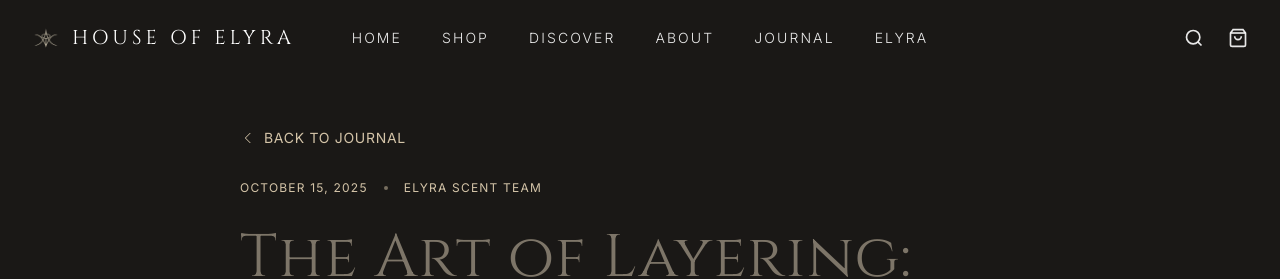
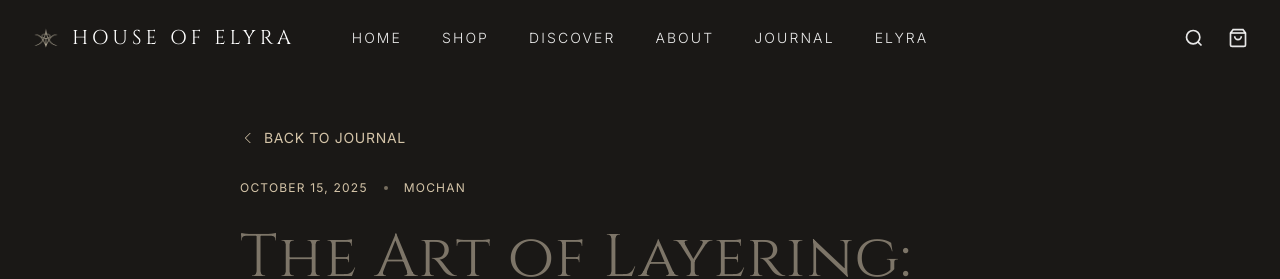
Before and after one commit to Ardyn-Mochan/houseofelyra-brand, a React (Vite) app: page /blog/art-of-layering-perfume in a window 1280 px wide. Shown: the top 279 px of the page. Built offline with nearby package versions, Linux system fonts and the light colour scheme.

Commit message:
Update blog authors to Mochan

```diff
--- a/src/data/blogPosts.js
+++ b/src/data/blogPosts.js
@@ -5,7 +5,7 @@ export const blogPosts = [
         title: 'The Art of Layering: How to Create Your Signature Scent',
         excerpt: 'Discover the secrets to combining fragrances to create a scent that is uniquely yours. Learn which notes complement each other and how to balance intensity.',
         date: 'October 15, 2025',
-        author: 'Elyra Scent Team',
+        author: 'Mochan',
         image: '/images/blog-layering.jpg',
         content: `
             <p>Fragrance layering, or "cocktailing," is the art of mixing two or more scents to create a bespoke fragrance that expresses your unique personality. It’s not just about spraying two perfumes on top of each other; it’s about understanding how notes interact.</p>
@@ -32,7 +32,7 @@ export const blogPosts = [
         title: 'Liquid Gold: A Brief History of Oud in Perfumery',
         excerpt: 'Trace the origins of one of the world’s most precious ingredients. From ancient rituals to modern luxury, explore why oud continues to captivate.',
         date: 'November 2, 2025',
-        author: 'Sarah Jenkins',
+        author: 'Mochan',
         image: '/images/blog-oud.jpg',
         content: `
             <p>Oud, often referred to as "liquid gold," is one of the most expensive and sought-after ingredients in the world of perfumery. Derived from the resinous heartwood of the agar tree, its scent is complex, woody, animalic, and deeply spiritual.</p>
@@ -54,7 +54,7 @@ export const blogPosts = [
         title: 'Scent and Memory: Why Fragrance is So Nostalgic',
         excerpt: 'Ever smell a perfume and instantly travel back in time? Science explains the powerful link between our sense of smell and our memories.',
         date: 'November 20, 2025',
-        author: 'Dr. Elena Rossi',
+        author: 'Mochan',
         image: '/images/blog-memory.jpg',
         content: `
             <p>Of all our senses, smell is the most intimately linked to memory and emotion. This phenomenon, often called the "Proustian effect," occurs because the olfactory bulb—the part of the brain that processes smells—has direct connections to the amygdala and hippocampus, which handle emotion and memory.</p>
@@ -97,7 +97,7 @@ export const blogPosts = [
         title: 'Longevity Hacks: How to Make Your Perfume Last All Day',
         excerpt: 'Tired of your scent fading by lunchtime? Here are expert-approved tips to boost the staying power of your favorite fragrances.',
         date: 'December 3, 2025',
-        author: 'Isabella Chen',
+        author: 'Mochan',
         image: '/images/blog-longevity.jpg',
         content: `
             <p>We've all been there: you spray your favorite perfume in the morning, and by noon, it's vanished. While the concentration of the perfume (EDP vs. EDT) matters, how you apply it plays a huge role too.</p>
```
